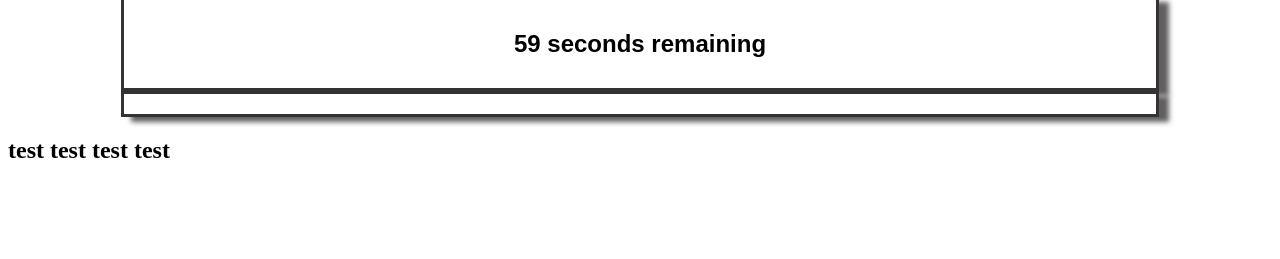
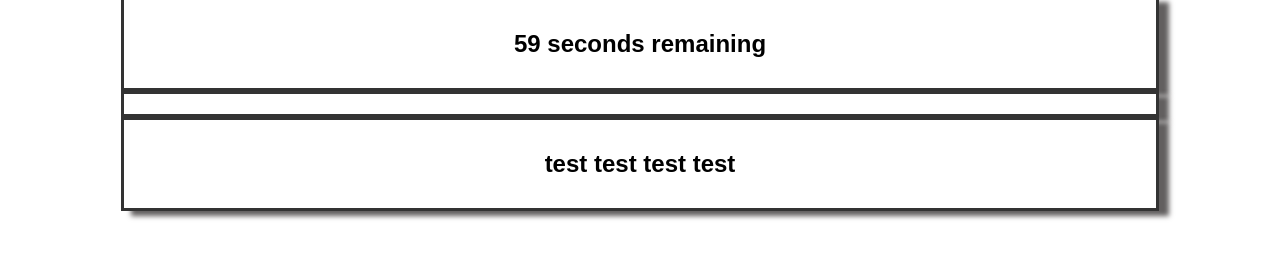
Before and after one commit to kylebreynolds/code-quiz, a plain HTML site: page index.html in a window 1280 px wide. Both pictures are taken after a click on the button "Start Quiz". Shown: the part 91-350 px from the top of the page. Drawn offline with Linux system fonts and the light colour scheme.

Commit message:
better hide/show edit

```diff
--- a/assets/css/styles.css
+++ b/assets/css/styles.css
@@ -1,10 +1,10 @@
 header {
 	display: flex;
-	flex: row;
-
-
 }
 
+h1 {
+	text-align: center;
+}
 nav a {
 	text-decoration: none;
 	color: #333333;
--- a/assets/js/script.js
+++ b/assets/js/script.js
@@ -35,24 +35,15 @@ document.getElementById("startQuiz").addEventListener("click", function(){
 });
 
 // Hide game intro//
-document.getElementById("startQuiz").addEventListener("click", function() {
-   var x = document.getElementById("beforeStart");
-   if (x.style.display === "none") {
-     x.style.display = "block";
-   } else {
-     x.style.display = "none";
-   }
-})
 
-document.getElementById("startQuiz").addEventListener("click", function() {
-   var x = document.getElementById("startQuiz");
-   if (x.style.display === "none") {
-     x.style.display = "block";
-   } else {
-     x.style.display = "none";
-   }
-})
 
+//test//
+document.getElementById("startQuiz")
+        .addEventListener("click", function() {
+  document.getElementById("beforeStart").hidden = true;
+  document.getElementById("startQuiz").hidden = true;
+  document.getElementById("afterStart").hidden = false;
+}, false);
 
 
 
--- a/index.html
+++ b/index.html
@@ -31,8 +31,8 @@
             </div>
         </section>
         <!--Quiz Start-->
-        <section>
-            <div id="afterStart">
+        <section id="wrapper">
+            <div id="afterStart" hidden>
                 <h2 id="question">test test test test</h2>
             </div>
         </section>
@@ -40,7 +40,6 @@
         <!-- test hide/show-->
 
 
-
         <script src="./assets/js/script.js"></script>
     </body>
 </html>
```
